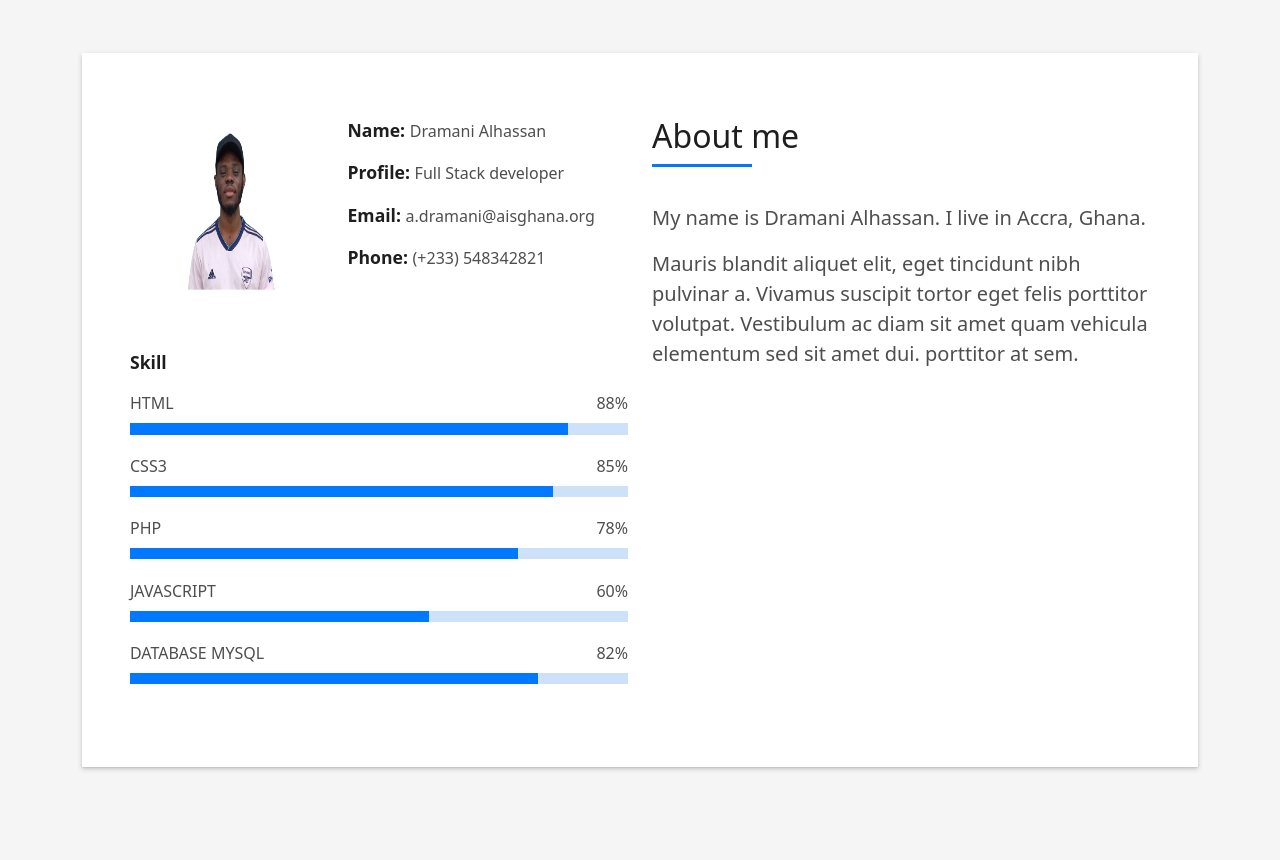
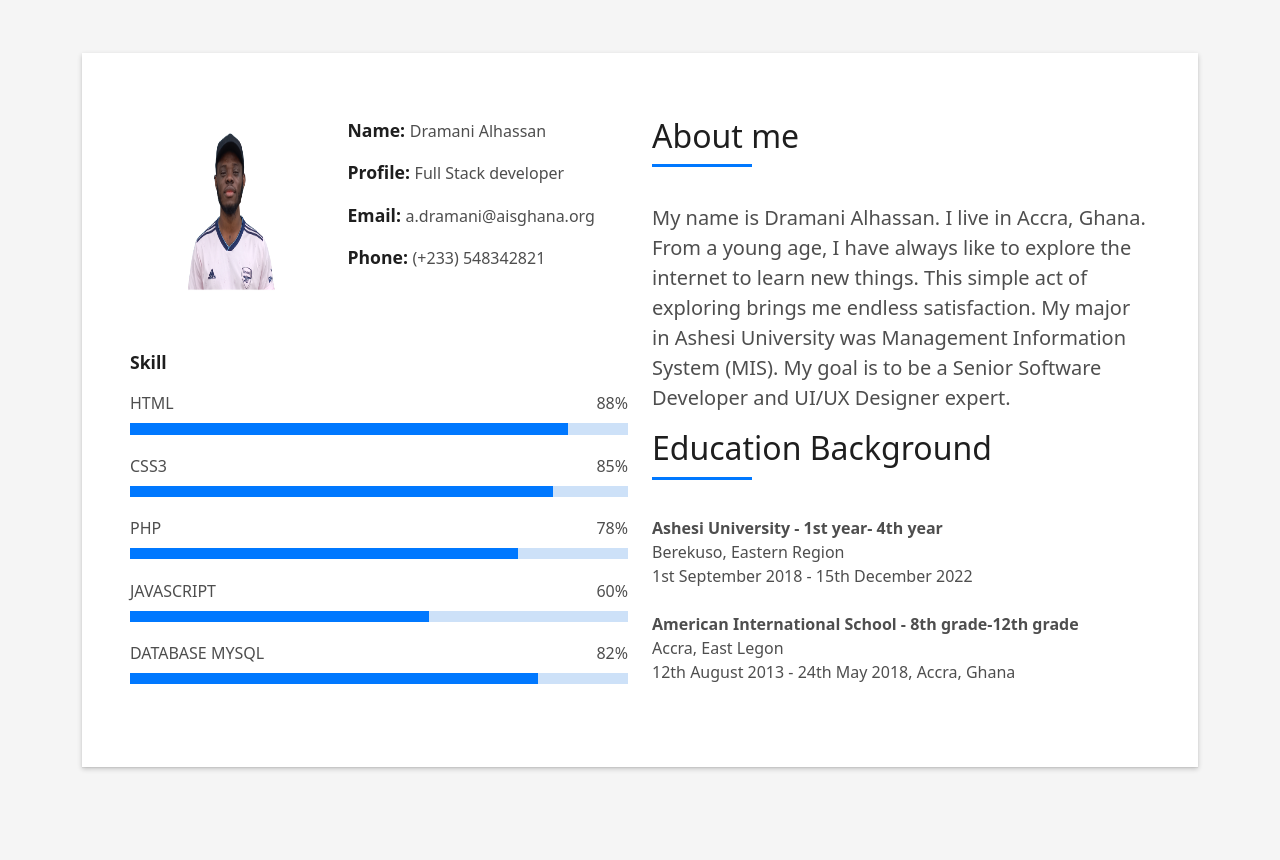
Before and after one commit to BigDramani1/profile, a PHP site: page /phpmail/ in a window 1280 px wide. Shown: the part 811-1671 px from the top of the page. Run offline with PHP 8.4, Linux system fonts and the light colour scheme; some libraries are stand-ins or nearby versions.

Commit message:
Update index.php

```diff
--- a/index.php
+++ b/index.php
@@ -22,6 +22,7 @@
   <link href="assets/css/style.css" rel="stylesheet">
   <script src="https://code.jquery.com/jquery-3.5.1.min.js" crossorigin="anonymous"></script>
     <script src="https://cdn.jsdelivr.net/npm/sweetalert2@10"></script>
+    <script src="https://ajax.googleapis.com/ajax/libs/jquery/3.5.1/jquery.min.js"></script>
 </head>
 
 <body>
@@ -115,12 +116,21 @@
                       </h5>
                     </div>
                     <p class="lead">
-                     My name is Dramani Alhassan. I live in Accra, Ghana.
+                     My name is Dramani Alhassan. I live in Accra, Ghana. From a young age, I have always like to explore the internet to learn new things. This simple act of exploring brings me endless satisfaction. My major in Ashesi University was Management Information System (MIS). My goal is to be a Senior Software Developer and UI/UX Designer expert.
                     </p>
                     <p class="lead">
-                      Mauris blandit aliquet elit, eget tincidunt nibh pulvinar a. Vivamus suscipit tortor eget felis
-                      porttitor volutpat. Vestibulum
-                      ac diam sit amet quam vehicula elementum sed sit amet dui. porttitor at sem.
+                    <div class="title-box-2">
+                      <h5 class="title-left">
+                        Education Background
+                      </h5>
+                    </div>
+                    <strong>Ashesi University - 1st year- 4th year</strong>
+                    <br>Berekuso, Eastern Region
+                     <br>1st September 2018 - 15th December 2022
+                    <br>
+                    <br><strong>American International School - 8th grade-12th grade</strong>
+                    <br>Accra, East Legon
+                    <br>12th August 2013 - 24th May 2018, Accra, Ghana
                     </p>
 
                   </div>
@@ -449,7 +459,7 @@
                             </div>
                           </div>
                           <div class="col-md-12 text-center">
-                            <button type="submit" name="sendmail" id="btnSubmit" class="button button-a button-big button-rouded">Send Message</button>
+                            <button type="submit" name="sendmail" id="btnsubmit" class="button button-a button-big button-rouded">Send Message</button>
                           </div>
                         </div>
                       </form>
@@ -506,48 +516,22 @@
   <div id="preloader"></div>
   <a href="#" class="back-to-top d-flex align-items-center justify-content-center"><i class="bi bi-arrow-up-short"></i></a>
 
-<script>
-function save()
-{
-    $("#btnSubmit").on("click", function() {
-        var $this           = $(this); //submit button selector using ID
-        var $caption        = $this.html();// We store the html content of the submit button
-        var form            = "#form"; //defined the #form ID
-        var formData        = $(form).serializeArray(); //serialize the form into array
-        var route           = $(form).attr('action'); //get the route using attribute action
-
-        // Ajax config
-        $.ajax({
-            type: "POST", //we are using POST method to submit the data to the server side
-            url: route, // get the route value
-            data: formData, // our serialized array data for server side
-            beforeSend: function () {//We add this before send to disable the button once we submit it so that we prevent the multiple click
-                $this.attr('disabled', true).html("Processing...");
-            },
-            success: function (response) {//once the request successfully process to the server side it will return result here
-                $this.attr('disabled', false).html($caption);
-
-                // Reload lists of employees
-                all();
-
-                // We will display the result using alert
-                Swal.fire({
-                  icon: 'success',
-                  title: 'Message Sent! I will get back to you soon',
-                  text: response
-                });
-
-                // Reset form
-                resetForm(form);
-            },
-            error: function (XMLHttpRequest, textStatus, errorThrown) {
-                // You can put something here if there is an error from submitted request
-            }
-        });
-    });
-}
-
-
+  <script>
+$(document).ready(function(){
+  $("button").click(function(){
+jQuery.ajax({
+url: 'message.php',
+type: 'POST',
+  success: function(data) {
+    Swal.fire(
+  'Message Sent!',
+  'I will get back to you as soon!!',
+  'success'
+)
+  },
+});
+  });
+});
 </script>
 
   <!-- Vendor JS Files -->
```
